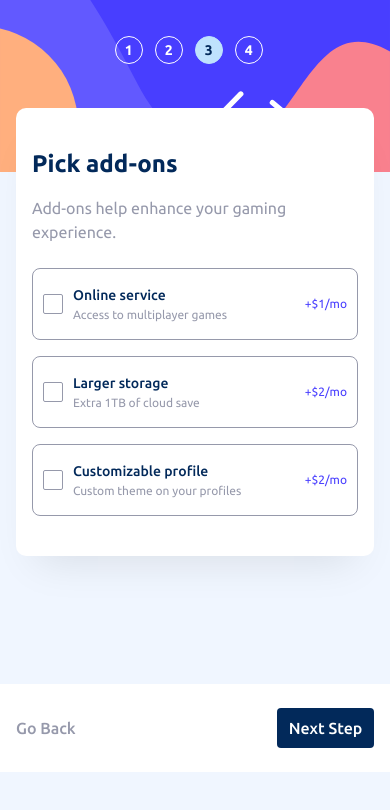
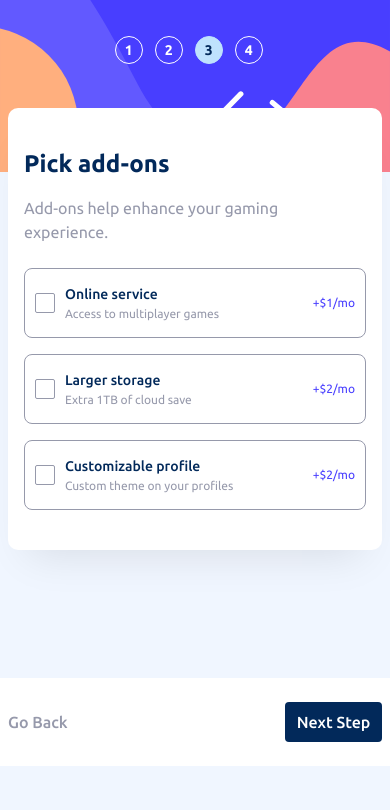
Before and after one commit to DeraTheOz/Multi-Step-Form, a React (Vite) app: page /add-ons in a window 390 px wide. Shown: the top 810 px of the page. Built offline with nearby package versions, Linux system fonts and the light colour scheme.

Commit message:
fix: fix layout issues in component

```diff
--- a/src/pages/AddOns.jsx
+++ b/src/pages/AddOns.jsx
@@ -53,7 +53,7 @@ function AddOns() {
 
   return (
     <>
-      <div className="lg:shadow-none lg:rounded-none lg:col-start-2 lg:col-span-2 lg:mx-16 lg:m-0 lg:p-0 lg:mt-10 col-span-full py-10 px-4 md:px-8 mx-2 sm:mx-4 -mt-16 bg-white shadow-primary rounded-none sm:rounded-[0.63rem]">
+      <div className="bg-white shadow-primary rounded-[0.63rem] -mt-16 flex flex-col justify-center px-4 py-10 row-start-2 col-start-1 col-end-4 mx-2 lg:shadow-none lg:rounded-none lg:row-start-1 lg:col-start-2 lg:m-0 lg:p-0 lg:pt-10 lg:mx-16">
         <h3 className="text-2xl md:text-[2rem] font-bold mb-4">Pick add-ons</h3>
         <p className="text-light-gray leading-6">
           Add-ons help enhance your gaming experience.
@@ -69,7 +69,7 @@ function AddOns() {
                 key={index}
                 className={`${
                   isSelected && "active-addOn"
-                } border-light-gray hover:border-purplish-blue h-[4.5rem] md:px-5 px-2.5 border rounded-lg cursor-pointer flex items-center transition-colors`}
+                } border-light-gray hover:border-purplish-blue h-[4.375rem] md:px-5 px-2.5 border rounded-lg cursor-pointer flex items-center transition-colors`}
                 aria-label={addOn.type}
                 onClick={() => toggleAddOn(index)}
               >
@@ -112,7 +112,7 @@ function AddOns() {
         </ul>
       </div>
 
-      <div className="lg:mx-16 lg:mb-4 lg:mt-20 lg:p-0 lg:col-start-2 lg:col-end-4 flex items-center justify-between col-start-1 col-end-4 row-start-3 px-4 py-6 mt-32 bg-white">
+      <div className="lg:col-start-2 lg:mt-20 lg:mx-16 lg:p-0 lg:mb-4 flex items-center justify-between col-start-1 col-end-4 row-start-3 px-2 py-6 mt-32 bg-white">
         <Button type="back" onClick={handlePrev}>
           Go Back
         </Button>
```
